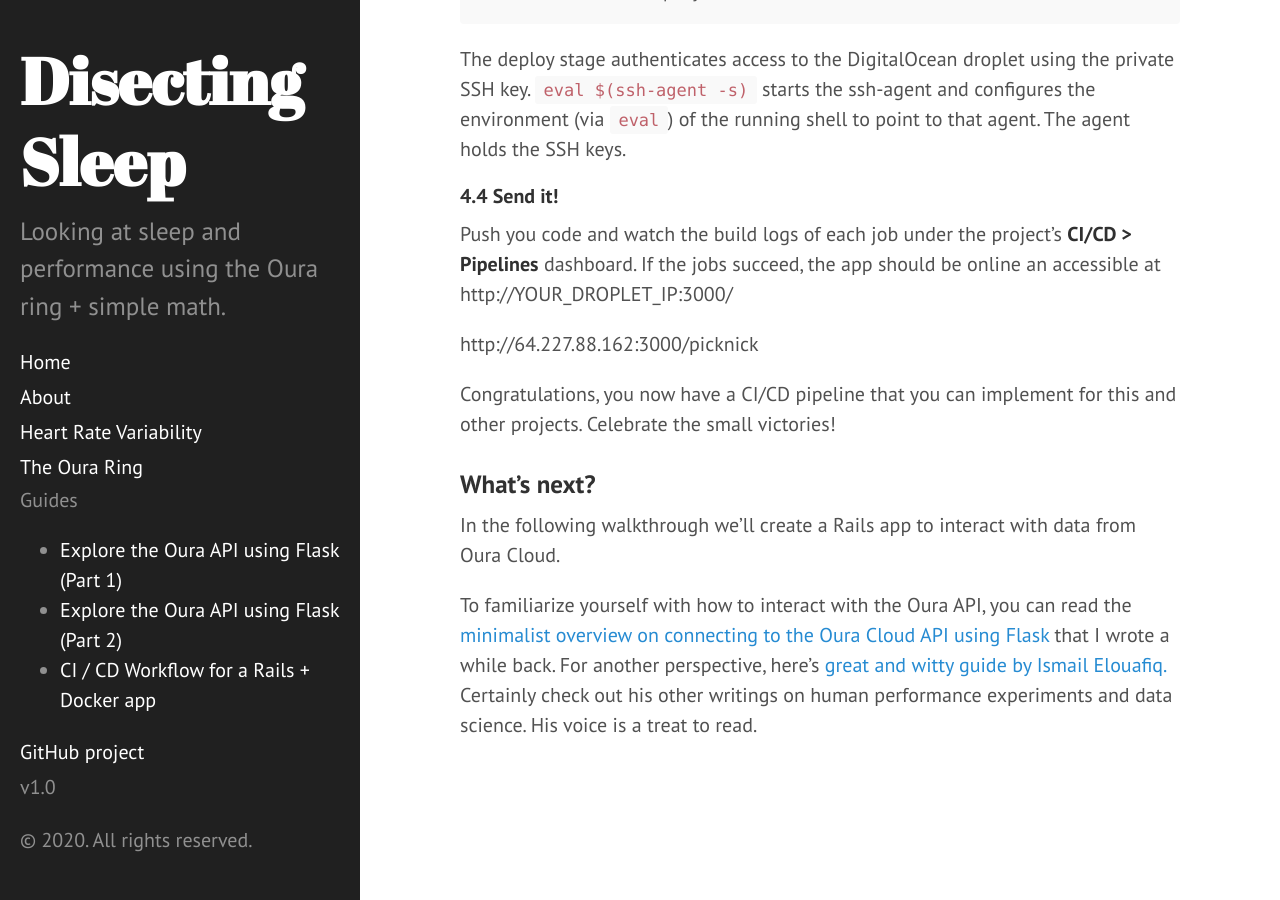
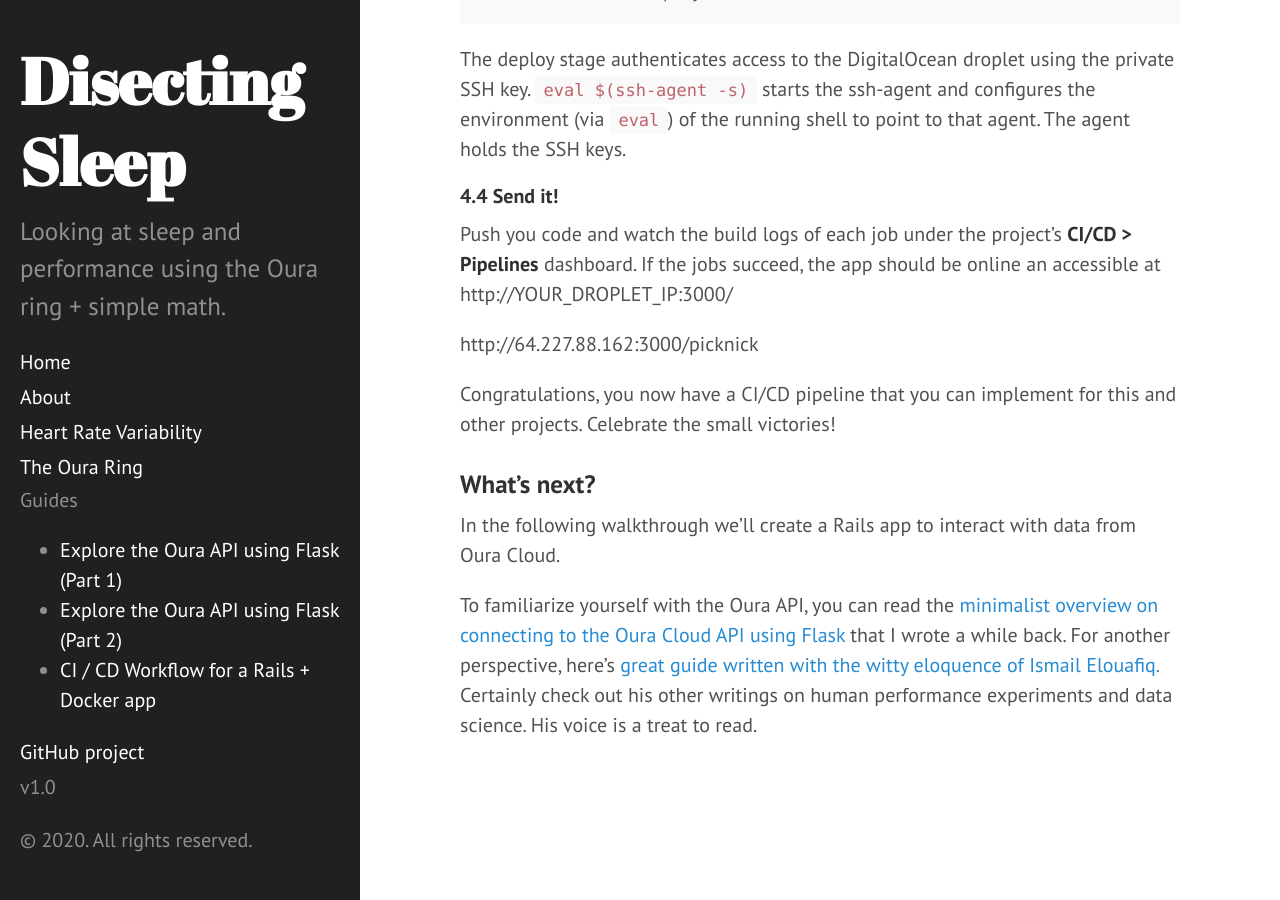
Before and after one commit to mindatasleep/oura, a Jekyll site: the page built from _posts/2020-01-01-oura-part-3.markdown, in a window 1280 px wide and 900 px high, scrolled down 16277 px. Built offline with Jekyll 4.4.1, drawn with Linux system fonts in a browser that asks for light colours; Markdown is read by kramdown in place of the engine named in the settings.

Commit message:
Modify copy of part 3.

```diff
--- a/_posts/2020-01-01-oura-part-3.markdown
+++ b/_posts/2020-01-01-oura-part-3.markdown
@@ -423,4 +423,4 @@ Congratulations, you now have a CI/CD pipeline that you can implement for this a
 
 In the following walkthrough we'll create a Rails app to interact with data from Oura Cloud.
 
-To familiarize yourself with how to interact with the Oura API, you can read the [minimalist overview on connecting to the Oura Cloud API using Flask](https://mindatasleep.github.io/oura/jekyll/update/2019/10/09/oura-part-1/) that I wrote a while back. For another perspective, here's [great and witty guide by Ismail Elouafiq.](https://medium.com/@nidhog/get-sleep-data-from-the-oura-ring-using-python-98eb0d6ae00a) Certainly check out his other writings on human performance experiments and data science. His voice is a treat to read.
+To familiarize yourself with the Oura API, you can read the [minimalist overview on connecting to the Oura Cloud API using Flask](https://mindatasleep.github.io/oura/jekyll/update/2019/10/09/oura-part-1/) that I wrote a while back. For another perspective, here's [great guide written with the witty eloquence of Ismail Elouafiq.](https://medium.com/@nidhog/get-sleep-data-from-the-oura-ring-using-python-98eb0d6ae00a) Certainly check out his other writings on human performance experiments and data science. His voice is a treat to read.
```
